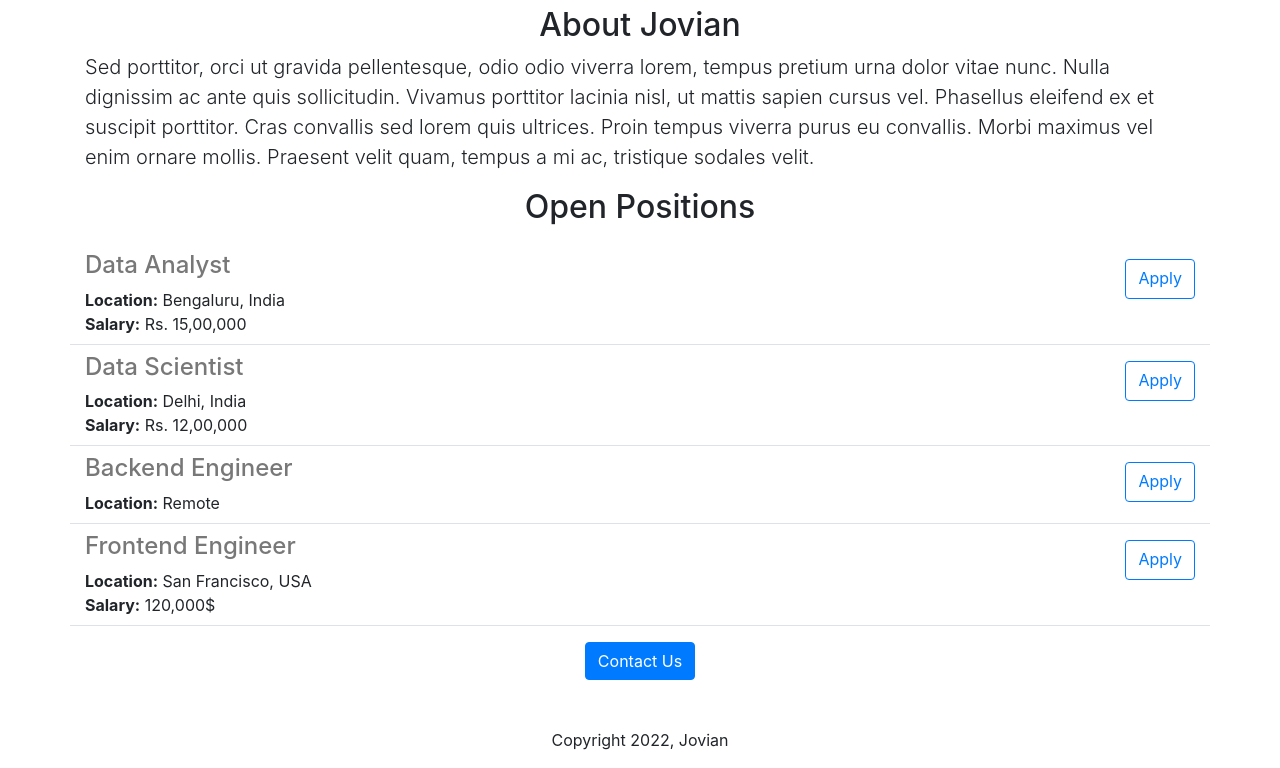
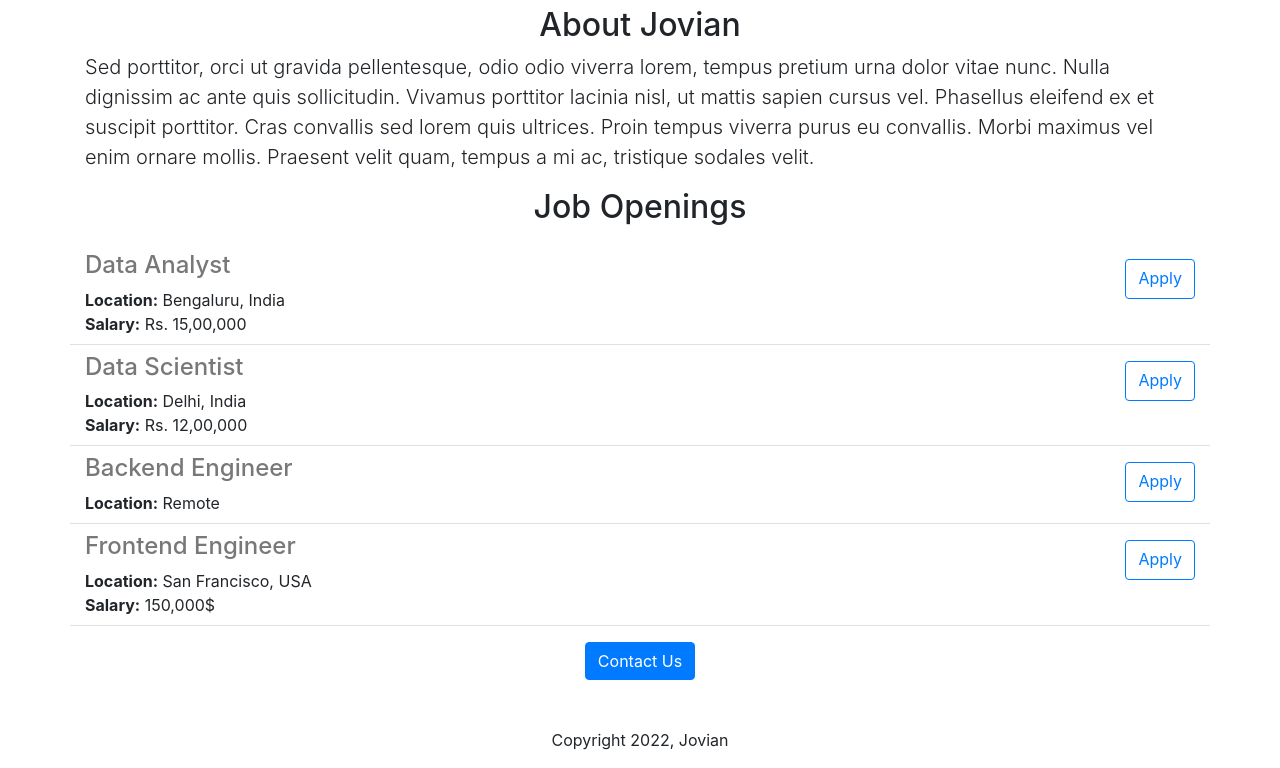
Before and after one commit to GreenBananana/jovian-careers-website-v3, a Flask app: page / in a window 1280 px wide. Shown: the part 418-1186 px from the top of the page. Run offline with Flask 3, Linux system fonts and the light colour scheme.

Commit message:
meda some changes

```diff
--- a/app.py
+++ b/app.py
@@ -24,7 +24,7 @@
     'id': 4,
     'title' : 'Frontend Engineer',
     'location': 'San Francisco, USA',
-    'salary': '120,000$'
+    'salary': '150,000$'
   }
 ]
 
--- a/templates/home.html
+++ b/templates/home.html
@@ -19,7 +19,7 @@
       <h2 class="text-center mt-2 mb-2">About Jovian</h2>
       <p class="lead">Sed porttitor, orci ut gravida pellentesque, odio odio viverra lorem, tempus pretium urna dolor vitae nunc. Nulla dignissim ac ante quis sollicitudin. Vivamus porttitor lacinia nisl, ut mattis sapien cursus vel. Phasellus eleifend ex et suscipit porttitor. Cras convallis sed lorem quis ultrices. Proin tempus viverra purus eu convallis. Morbi maximus vel enim ornare mollis. Praesent velit quam, tempus a mi ac, tristique sodales velit. </p>
 
-      <h2 class="text-center mt-2 mb-2">Open Positions</h2>
+      <h2 class="text-center mt-2 mb-2">Job Openings</h2>
       <p>
         {%for job in jobs%}
           {%include 'jobitem.html'%}
```
